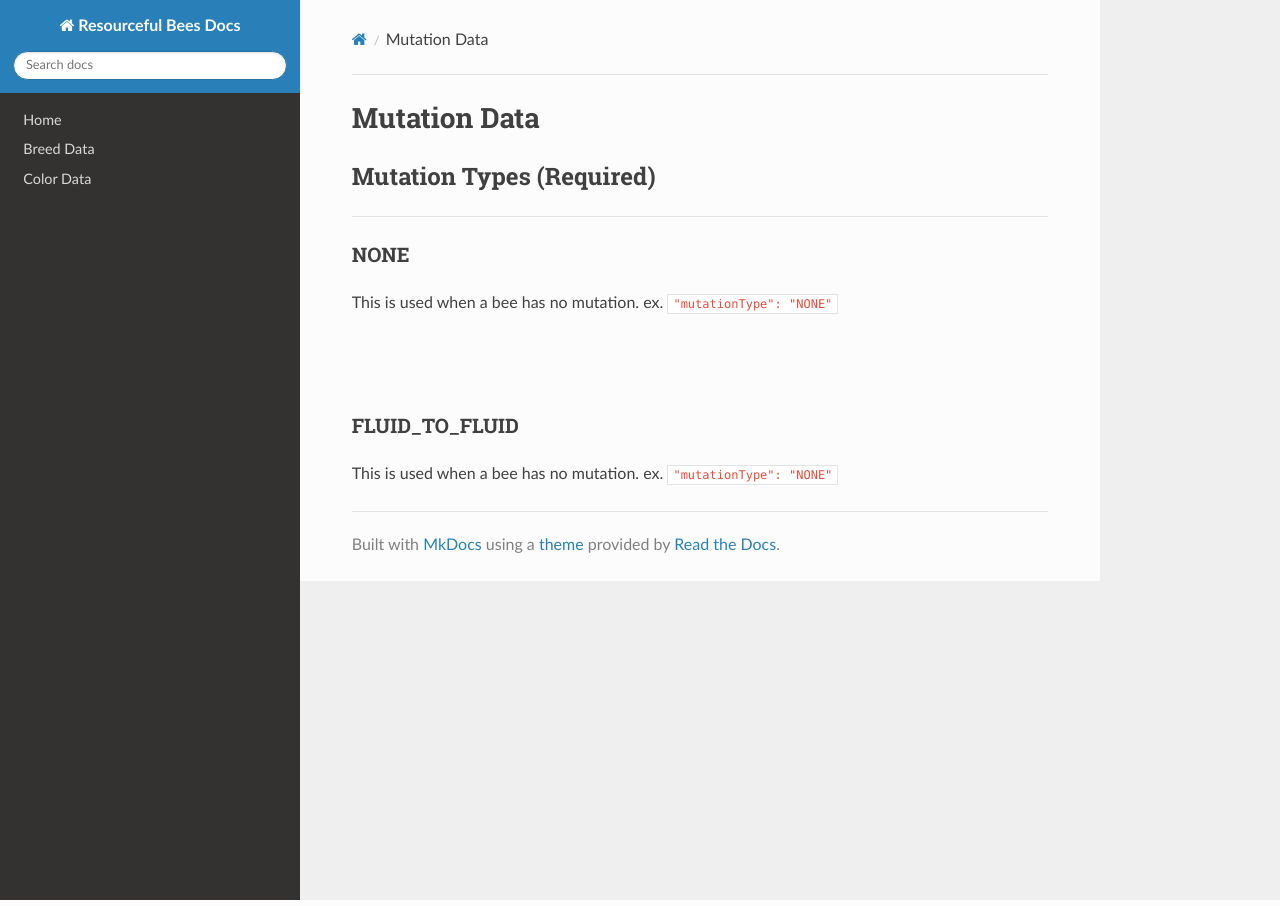
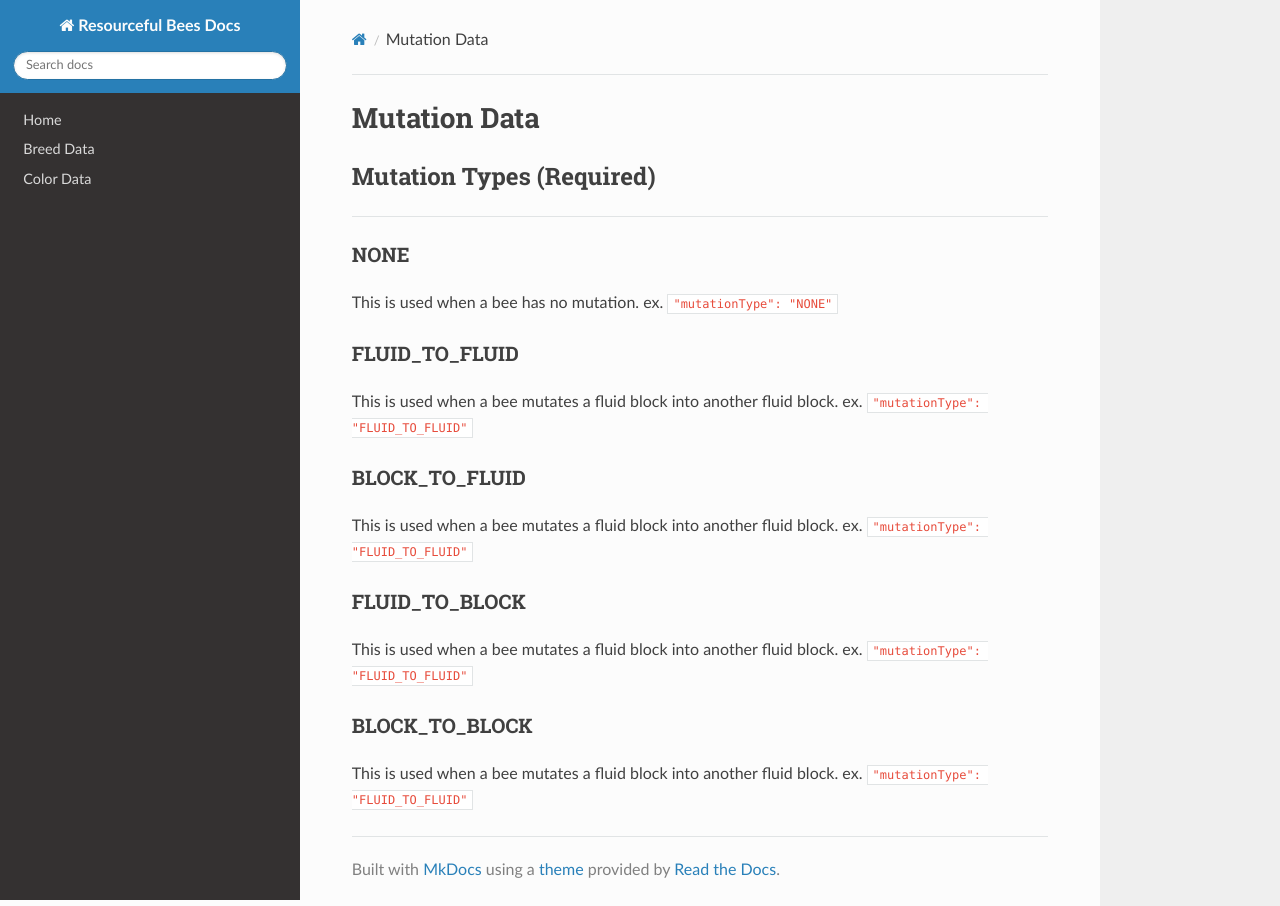
Before and after one commit to Team-Resourceful/ResourcefulBeesDocs, an MkDocs documentation site: the page built from docs/bee_data/mutation_data.md, in a window 1280 px wide. Built offline with MkDocs 1.6.1, drawn with Linux system fonts in a browser that asks for light colours; nearby versions of some CDN libraries.

Commit message:
docs/bee_data/mutation_data.md updated from https://stackedit.io/

```diff
--- a/docs/bee_data/mutation_data.md
+++ b/docs/bee_data/mutation_data.md
@@ -7,12 +7,25 @@
 
 This is used when a bee has no mutation. ex. `"mutationType": "NONE"`
 
-<br>
-<br>
 
 ### **FLUID_TO_FLUID**
 
-This is used when a bee has no mutation. ex. `"mutationType": "NONE"`
+This is used when a bee mutates a fluid block into another fluid block. ex. `"mutationType": "FLUID_TO_FLUID"`
+
+
+### **BLOCK_TO_FLUID**
+
+This is used when a bee mutates a fluid block into another fluid block. ex. `"mutationType": "FLUID_TO_FLUID"`
+
+
+### **FLUID_TO_BLOCK**
+
+This is used when a bee mutates a fluid block into another fluid block. ex. `"mutationType": "FLUID_TO_FLUID"`
+
+
+### **BLOCK_TO_BLOCK**
+
+This is used when a bee mutates a fluid block into another fluid block. ex. `"mutationType": "FLUID_TO_FLUID"`
 <!--stackedit_data:
-eyJoaXN0b3J5IjpbLTEwNjcwNjUzNTEsNzMwOTk4MTE2XX0=
+eyJoaXN0b3J5IjpbMTI2NjE2OTgwOSw3MzA5OTgxMTZdfQ==
 -->
```
